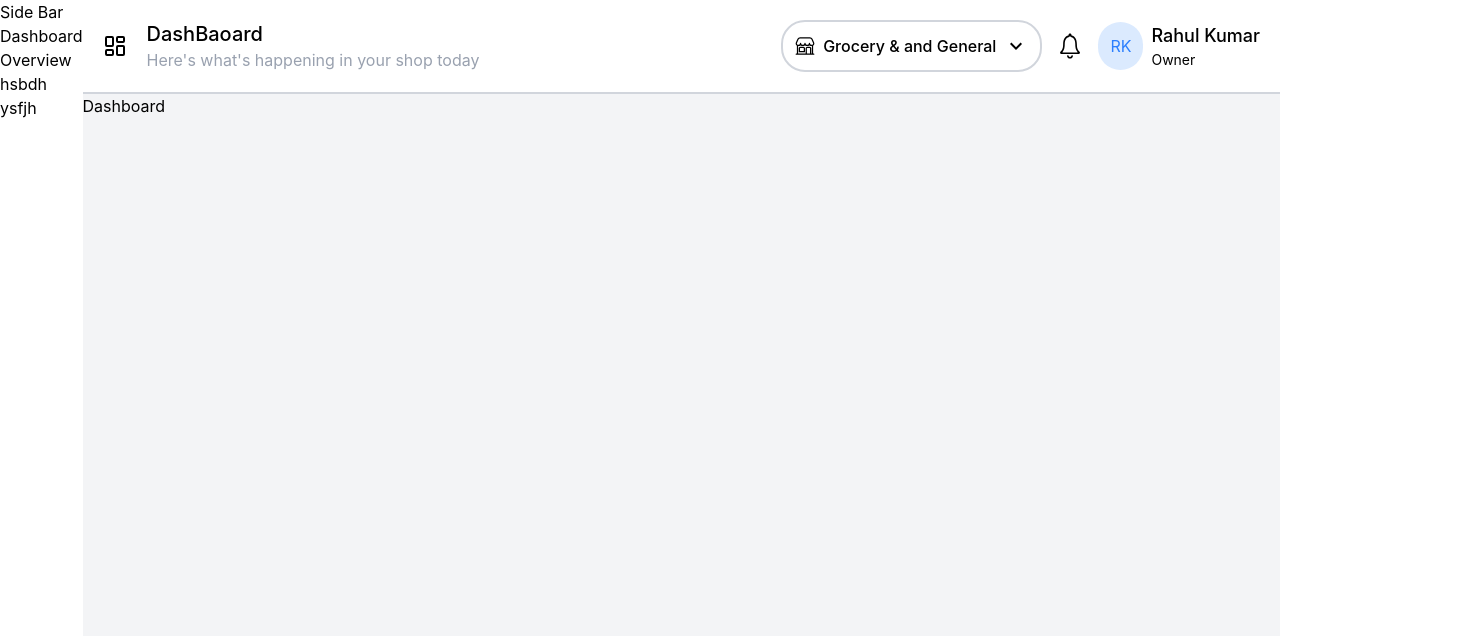
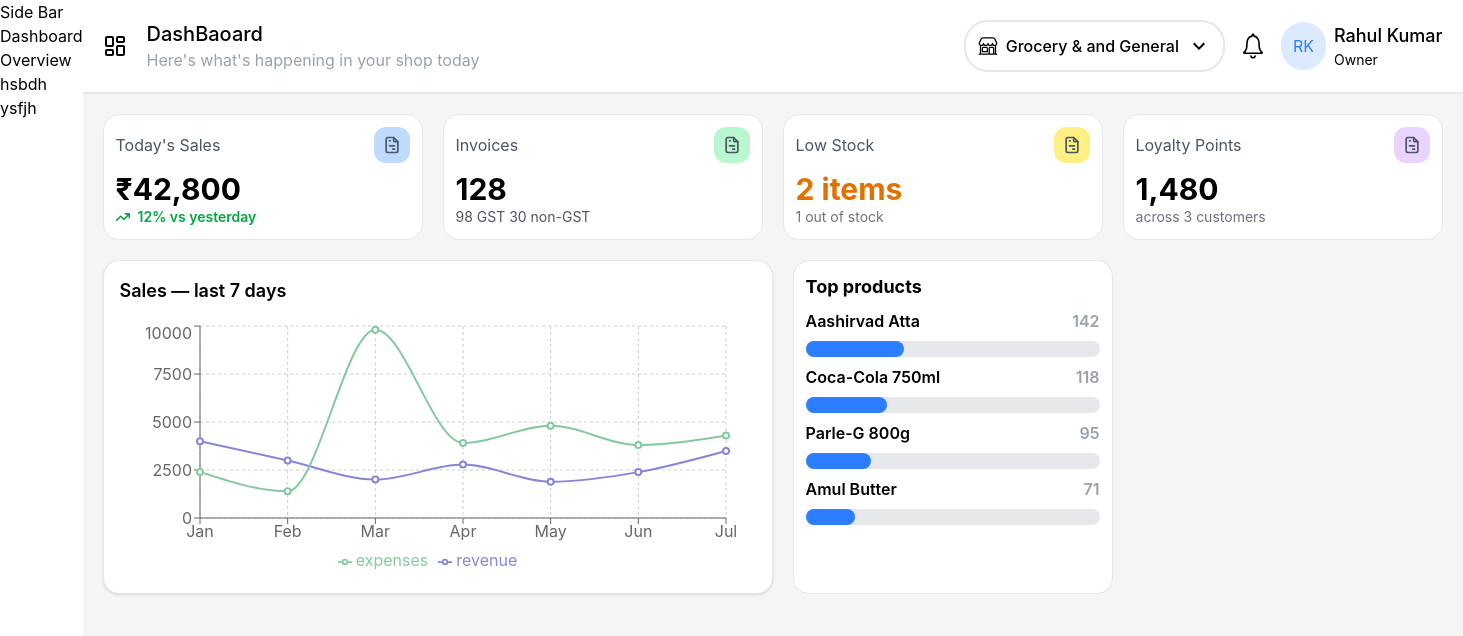
Before and after one commit to Sagar-Mixins/ERP, a React (Vite) app in the folder frontend/: page / in a window 1280 px wide. Shown: the top 636 px of the page, 1463 px wide, since content can reach past the window. Built offline with nearby package versions, Linux system fonts and the light colour scheme.

Commit message:
Updated Dashbaord

```diff
--- a/frontend/package.json
+++ b/frontend/package.json
@@ -16,6 +16,7 @@
     "react-dom": "^19.2.8",
     "react-icons": "^5.7.0",
     "react-router-dom": "^7.18.2",
+    "recharts": "^3.10.1",
     "tailwind": "^4.0.0",
     "tailwindcss": "^4.3.3"
   },
--- a/frontend/src/App.tsx
+++ b/frontend/src/App.tsx
@@ -1,7 +1,7 @@
 import './App.css'
 import { Routes, Route, useLocation } from "react-router-dom";
 
-import Dashboard from './pages/Dashboard'
+import Dashboard from './pages/Dashboard/Dashboard'
 import Sidebar from './layout/Sidebar'
 import Signup from './pages/Authentication/Signup';
 import Signin from './pages/Authentication/Signin';
@@ -20,7 +20,7 @@ function App() {
       {/* Sidebar hide on Signin and Signup */}
       {!hideSidebar && <Sidebar />}
 
-      <main className="flex-1 bg-gray-100 min-h-screen ">
+      <main className="flex-1 bg-neutral-100 min-h-screen ">
 
         <Routes>
 
--- a/frontend/src/layout/Navbar.tsx
+++ b/frontend/src/layout/Navbar.tsx
@@ -4,7 +4,7 @@ import { LuLayoutDashboard } from "react-icons/lu";
 import { MdKeyboardArrowDown } from "react-icons/md";
 function Navbar() {
   return (
-    <nav className='flex justify-between bg-white p-5 border-solid border-b-2 border-gray-300' >
+    <nav className='flex justify-between bg-white p-5 border-solid border-b-2 border-gray-200' >
 
       <div className="flex items-center gap-5">
         <LuLayoutDashboard className='h-6 w-6' />
@@ -15,7 +15,7 @@ function Navbar() {
       </div>
 
       <div className="flex items-center gap-3">
-        <button className=' flex items-center gap-2 border-solid border-2 border-gray-300 p-3 rounded-3xl font-medium'>
+        <button className=' flex items-center gap-2 border-solid border-2 border-gray-200 p-3 rounded-3xl font-medium'>
           <IoStorefrontOutline className='h-5 w-5'/>
           Grocery & and General
           <MdKeyboardArrowDown className='h-6 w-6'/>
--- a/frontend/src/pages/Dashboard.tsx
+++ /dev/null
@@ -1,12 +0,0 @@
-import Navbar from '../layout/Navbar'
-
-function Dashboard() {
-  return (
-    <div>
-      <Navbar/>
-      Dashboard
-    </div>
-  )
-}
-
-export default Dashboard
--- /dev/null
+++ b/frontend/src/pages/Dashboard/Dashboard.tsx
@@ -0,0 +1,21 @@
+import Navbar from '../../layout/Navbar'
+import Graph from './components/Graph'
+import Statcard from './components/Statcard'
+import Topproducts from './components/Topproducts'
+
+function Dashboard() {
+  return (
+    <div>
+      <Navbar />
+      <div className="p-5 flex flex-col gap-5">
+        <Statcard />
+        <div className='flex gap-5'>
+          <Graph/>
+          <Topproducts/>
+        </div>
+      </div>
+    </div>
+  )
+}
+
+export default Dashboard
--- /dev/null
+++ b/frontend/src/pages/Dashboard/components/Graph.tsx
@@ -0,0 +1,51 @@
+import React from 'react'
+import { ResponsiveContainer, LineChart, Line, XAxis, YAxis, CartesianGrid, Tooltip, Legend } from 'recharts'
+
+const data = [
+    { month: 'Jan', revenue: 4000, expenses: 2400 },
+    { month: 'Feb', revenue: 3000, expenses: 1398 },
+    { month: 'Mar', revenue: 2000, expenses: 9800 },
+    { month: 'Apr', revenue: 2780, expenses: 3908 },
+    { month: 'May', revenue: 1890, expenses: 4800 },
+    { month: 'Jun', revenue: 2390, expenses: 3800 },
+    { month: 'Jul', revenue: 3490, expenses: 4300 },
+];
+
+function Graph() {
+  return (
+    <div className="bg-white shadow rounded-2xl border border-solid border-gray-200 p-4 w-full md:w-1/2">
+      <h2 className="text-lg font-semibold mb-4">Sales — last 7 days</h2>
+
+      <div className="h-64">
+        <ResponsiveContainer width="100%" height="100%">
+          <LineChart
+            data={data}
+            margin={{ top: 5, right: 30, left: 20, bottom: 5 }}
+          >
+            <CartesianGrid strokeDasharray="3 3" />
+            <XAxis dataKey="month" />
+            <YAxis />
+            <Tooltip />
+            <Legend />
+            <Line
+              type="monotone"
+              dataKey="revenue"
+              stroke="#8884d8"
+              strokeWidth={2}
+              activeDot={{ r: 8 }}
+            />
+            <Line
+              type="monotone"
+              dataKey="expenses"
+              stroke="#82ca9d"
+              strokeWidth={2}
+            />
+          </LineChart>
+        </ResponsiveContainer>
+      </div>
+    </div>
+  );
+}
+
+
+export default Graph
--- /dev/null
+++ b/frontend/src/pages/Dashboard/components/Progressbar.tsx
@@ -0,0 +1,17 @@
+type TYPE = {
+    value : number
+    max : number
+}
+
+export const ProgressBar = ({ value, max }:TYPE) => {
+  const percentage = (value / max) * 100;
+
+  return (
+    <div className="w-full bg-gray-200 rounded-full h-4">
+      <div
+        className="bg-blue-500 h-4 rounded-full transition-all duration-300"
+        style={{ width: `${percentage}%` }}
+      ></div>
+    </div>
+  );
+};
--- /dev/null
+++ b/frontend/src/pages/Dashboard/components/Statcard.tsx
@@ -0,0 +1,49 @@
+import { TbFileInvoice } from "react-icons/tb";
+import { FaArrowTrendUp } from "react-icons/fa6";
+
+function Statcard() {
+  return (
+    <div className="flex gap-5">
+
+          <div className="border-solid border border-gray-200 bg-white rounded-2xl p-3 min-w-80">
+            <div className='flex items-center justify-between gap-2 mb-2 text-gray-600'>
+              Today's Sales
+              <span className='p-2 bg-blue-200 rounded-xl '><TbFileInvoice className='h-5 w-5' /></span>
+            </div>
+            <div className="text-3xl font-bold">₹42,800</div>
+            <div className=" flex items-center text-green-600 font-semibold text-sm "><FaArrowTrendUp className='mr-2' /> 12% vs yesterday</div>
+          </div>
+
+          <div className="border-solid border border-gray-200 bg-white rounded-2xl p-3 min-w-80 ">
+            <div className='flex items-center justify-between gap-2 mb-2 text-gray-600'>
+              Invoices
+              <span className='p-2 bg-green-200 rounded-xl '><TbFileInvoice className='h-5 w-5' /></span>
+            </div>
+            <div className="text-3xl font-bold">128</div>
+            <div className=" flex items-center text-gray-600 text-sm "> 98 GST 30 non-GST</div>
+          </div>
+
+          <div className="border-solid border border-gray-200 bg-white rounded-2xl p-3 min-w-80 ">
+            <div className='flex items-center justify-between gap-2 mb-2
+            text-gray-600'>
+              Low Stock
+              <span className='p-2 bg-yellow-200 rounded-xl '><TbFileInvoice className='h-5 w-5' /></span>
+            </div>
+            <div className="text-3xl font-bold text-amber-600">2 items</div>
+            <div className=" flex items-center text-gray-500 text-sm "> 1 out of stock </div>
+          </div>
+
+          <div className="border-solid border border-gray-200 bg-white rounded-2xl p-3 min-w-80 ">
+            <div className='flex items-center justify-between gap-2 mb-2 text-gray-600'>
+              Loyalty Points
+              <span className='p-2 bg-purple-200 rounded-xl '><TbFileInvoice className='h-5 w-5' /></span>
+            </div>
+            <div className="text-3xl font-bold">1,480</div>
+            <div className=" flex items-center text-gray-500 text-sm "> across 3 customers</div>
+          </div>
+
+        </div>
+  )
+}
+
+export default Statcard
--- /dev/null
+++ b/frontend/src/pages/Dashboard/components/Topproducts.tsx
@@ -0,0 +1,29 @@
+import { ProgressBar } from "./Progressbar";
+
+const topproducts = [
+    { name: 'Aashirvad Atta', value: 142 },
+    { name: 'Coca-Cola 750ml', value: 118 },
+    { name: 'Parle-G 800g', value: 95 },
+    { name: 'Amul Butter', value: 71 },
+]
+
+const Totalsale = 426;
+
+function Topproducts() {
+    return (
+        <div className="min-w-80 p-3 bg-white border border-solid border-gray-200 rounded-2xl flex flex-col gap-2">
+            <h3 className='font-bold text-lg'>Top products</h3>
+            {topproducts.map((items) => (
+                <>
+                    <div className="flex font-semibold justify-between">
+                        {items.name}
+                        <span className='text-gray-400'>{items.value}</span>
+                    </div>
+                    <ProgressBar value={items.value} max={Totalsale}/>
+                </>
+            ))}
+        </div>
+    )
+}
+
+export default Topproducts
```
Also changed, not shown: 1 other file (tests, documents, lock files or other folders).
